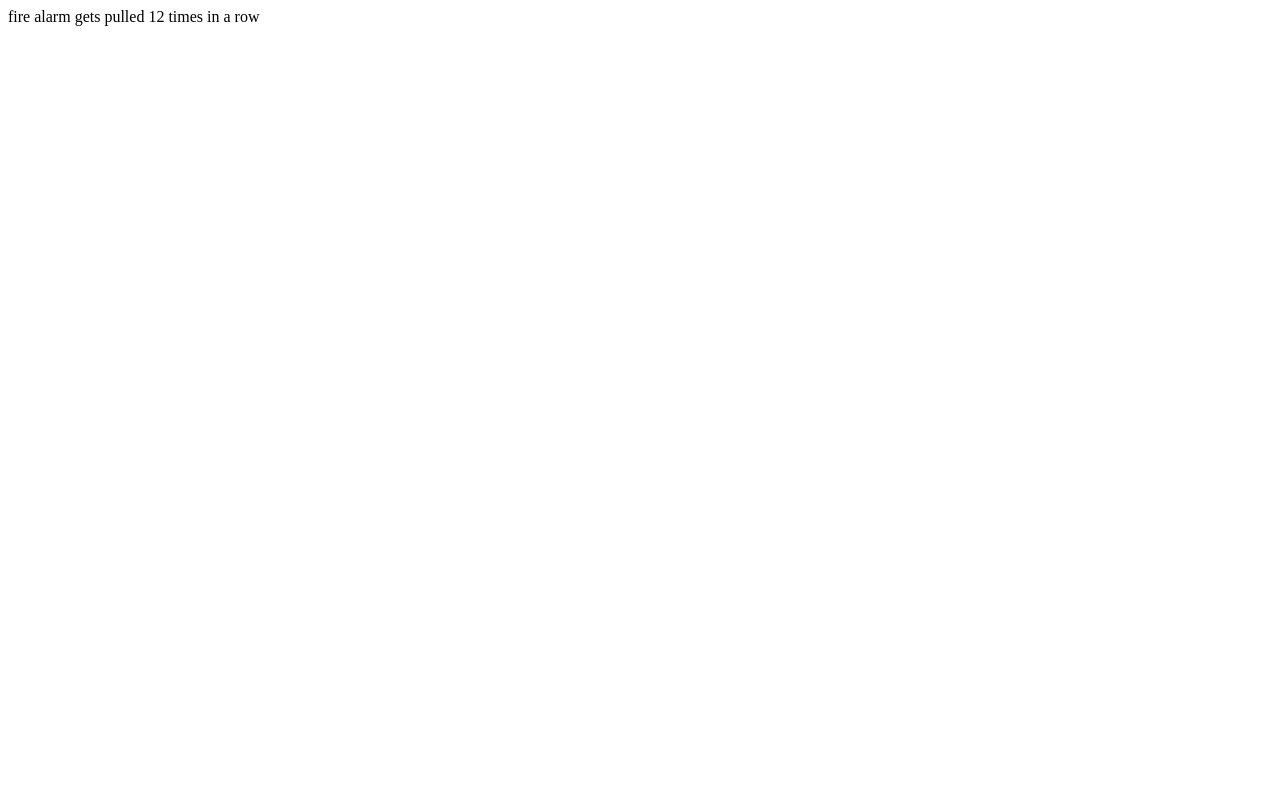
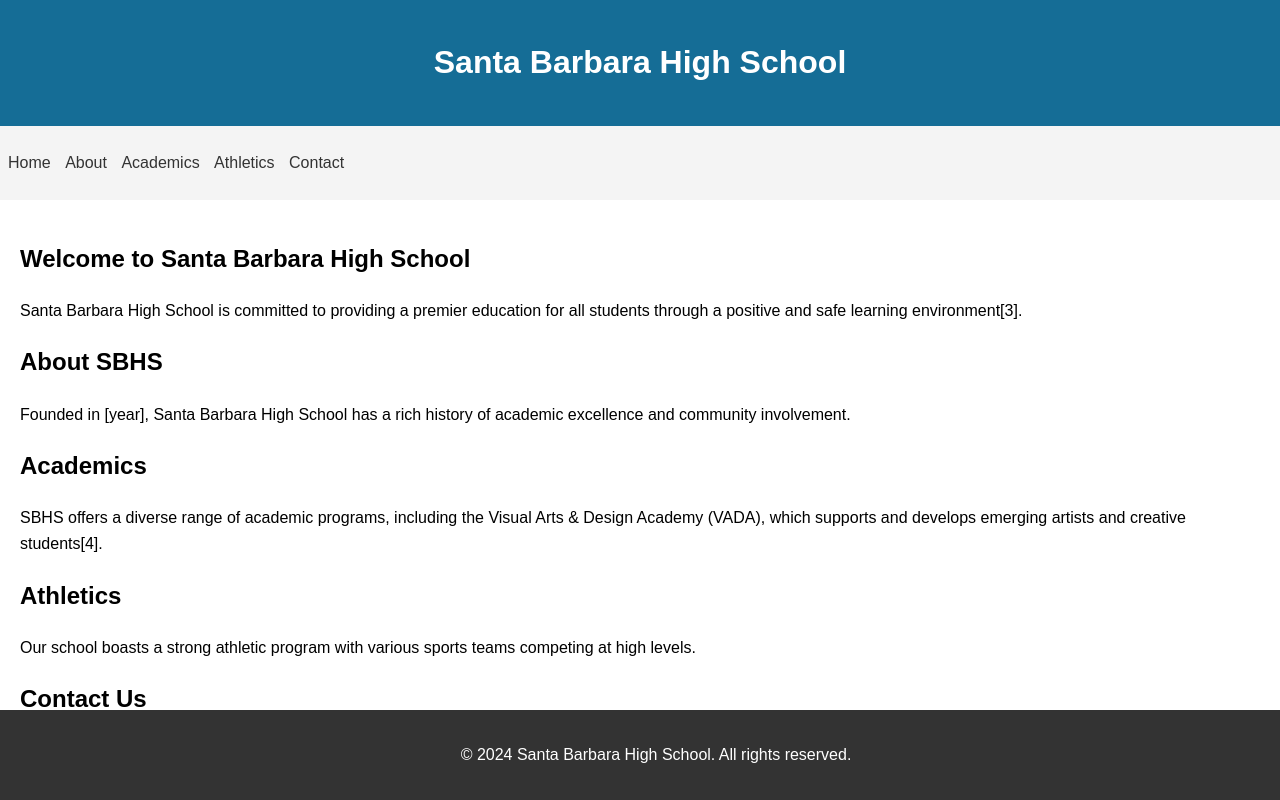
Before and after one commit to perplexing714/SBHSwebsite, a plain HTML site: page TimelineTyler.html in a window 1280 px wide. Drawn offline with Linux system fonts and the light colour scheme.

Commit message:
Update TimelineTyler.html

```diff
--- a/TimelineTyler.html
+++ b/TimelineTyler.html
@@ -1 +1,89 @@
-<p> fire alarm gets pulled 12 times in a row </p>
+<!DOCTYPE html>
+<html lang="en">
+<head>
+    <meta charset="UTF-8">
+    <meta name="viewport" content="width=device-width, initial-scale=1.0">
+    <title>Santa Barbara High School</title>
+    <style>
+        body {
+            font-family: Arial, sans-serif;
+            line-height: 1.6;
+            margin: 0;
+            padding: 0;
+        }
+        header {
+            background-color: #156d96;
+            color: #fff;
+            text-align: center;
+            padding: 1rem;
+        }
+        nav {
+            background-color: #f4f4f4;
+            padding: 0.5rem;
+        }
+        nav ul {
+            list-style-type: none;
+            padding: 0;
+        }
+        nav ul li {
+            display: inline;
+            margin-right: 10px;
+        }
+        nav ul li a {
+            text-decoration: none;
+            color: #333;
+        }
+        main {
+            padding: 20px;
+        }
+        footer {
+            background-color: #333;
+            color: #fff;
+            text-align: center;
+            padding: 1rem;
+            position: fixed;
+            bottom: 0;
+            width: 100%;
+        }
+    </style>
+</head>
+<body>
+    <header>
+        <h1>Santa Barbara High School</h1>
+    </header>
+    <nav>
+        <ul>
+            <li><a href="#home">Home</a></li>
+            <li><a href="#about">About</a></li>
+            <li><a href="#academics">Academics</a></li>
+            <li><a href="#athletics">Athletics</a></li>
+            <li><a href="#contact">Contact</a></li>
+        </ul>
+    </nav>
+    <main>
+        <section id="home">
+            <h2>Welcome to Santa Barbara High School</h2>
+            <p>Santa Barbara High School is committed to providing a premier education for all students through a positive and safe learning environment[3].</p>
+        </section>
+        <section id="about">
+            <h2>About SBHS</h2>
+            <p>Founded in [year], Santa Barbara High School has a rich history of academic excellence and community involvement.</p>
+        </section>
+        <section id="academics">
+            <h2>Academics</h2>
+            <p>SBHS offers a diverse range of academic programs, including the Visual Arts & Design Academy (VADA), which supports and develops emerging artists and creative students[4].</p>
+        </section>
+        <section id="athletics">
+            <h2>Athletics</h2>
+            <p>Our school boasts a strong athletic program with various sports teams competing at high levels.</p>
+        </section>
+        <section id="contact">
+            <h2>Contact Us</h2>
+            <p>For more information, please contact the school office at [phone number] or visit us at [address].</p>
+        </section>
+    </main>
+    <footer>
+        <p>&copy; 2024 Santa Barbara High School. All rights reserved.</p>
+    </footer>
+</body>
+</html>
```
